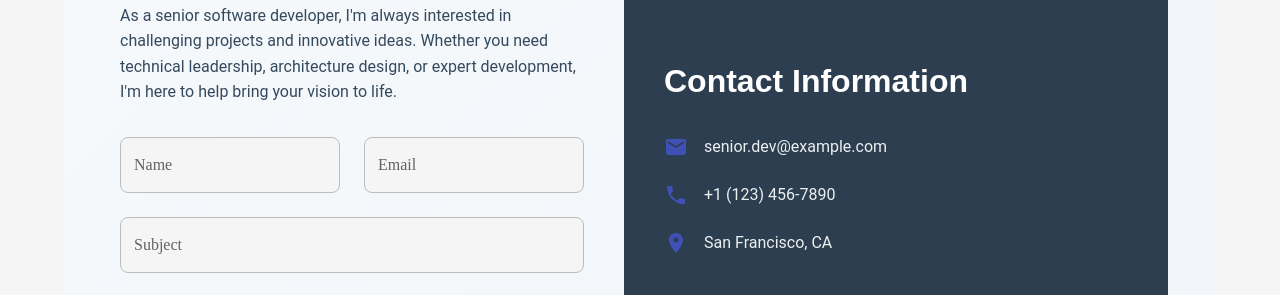
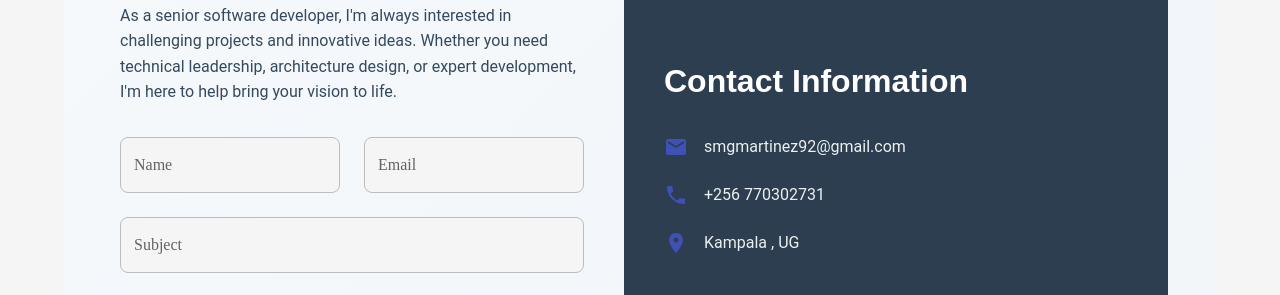
Before and after one commit to don336/PortFolio2, a React (Vite) app: page / in a window 1280 px wide. Shown: the part 3220-3515 px from the top of the page. Built offline with nearby package versions, Linux system fonts and the light colour scheme; a web font is replaced by a local one.

Commit message:
Update Contact.jsx

```diff
--- a/src/Components/Contact/Contact.jsx
+++ b/src/Components/Contact/Contact.jsx
@@ -140,7 +140,7 @@ const ContactForm = () => {
             <Typography
               sx={{ fontFamily: '"Roboto", sans-serif', color: "#ecf0f1" }}
             >
-              senior.dev@example.com
+              smgmartinez92@gmail.com
             </Typography>
           </Box>
           <Box sx={{ display: "flex", alignItems: "center", marginBottom: 3 }}>
@@ -148,7 +148,7 @@ const ContactForm = () => {
             <Typography
               sx={{ fontFamily: '"Roboto", sans-serif', color: "#ecf0f1" }}
             >
-              +1 (123) 456-7890
+              +256 770302731
             </Typography>
           </Box>
           <Box sx={{ display: "flex", alignItems: "center", marginBottom: 4 }}>
@@ -156,7 +156,7 @@ const ContactForm = () => {
             <Typography
               sx={{ fontFamily: '"Roboto", sans-serif', color: "#ecf0f1" }}
             >
-              San Francisco, CA
+              Kampala , UG
             </Typography>
           </Box>
           <Box sx={{ display: "flex", justifyContent: "center", marginTop: 2 }}>
```
